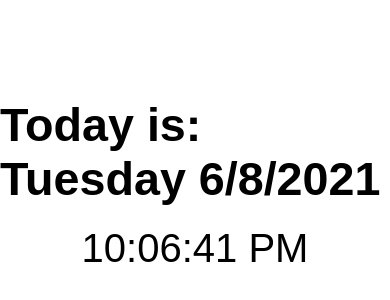
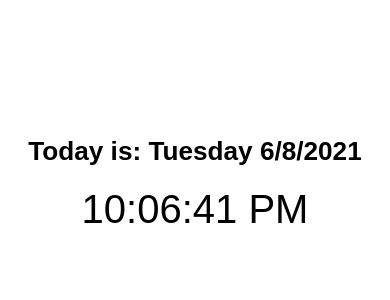
Before and after one commit to JSCHLTE/Clock, a plain HTML site: page index.html in a window 390 px wide. Shown: the part 248-548 px from the top of the page. Drawn offline with Linux system fonts and the light colour scheme.

Commit message:
Patch
- Made site responsive.
- Fixed clock not showing 12 AM & PM.

```diff
--- a/CSS/index.css
+++ b/CSS/index.css
@@ -14,9 +14,11 @@ body{
     justify-content: center;
     font-family: sans-serif;
     flex-direction: column;
+    user-select: none;
+    overflow: hidden;
 }
 h1{
-    font-size: 35pt;
+    font-size: calc(5pt + 5vmin);
     margin: 20px 0;
 }
 p{
--- a/JavaScript/index.js
+++ b/JavaScript/index.js
@@ -16,9 +16,12 @@ function clock(){
     let seconds = date.getSeconds();
     let prime = 'AM';
 
-    if(hours > 12){
+    if(hours >= 12){
         hours = hours - 12;
         prime = 'PM';
+    }
+    if(hours == 00){
+        hours = 12;
     }
 
     hours = (hours > 9) ? hours : `0${hours}`;
@@ -29,6 +32,8 @@ function clock(){
     appendTime.innerText = time;
     appendDay.innerText = days[dayNumber];
     appendDate.innerText = `${month}/${dayDate}/${year}`;
+
+    console.log(hours);
 };
 clock();
 setInterval(clock, 1000);
```
